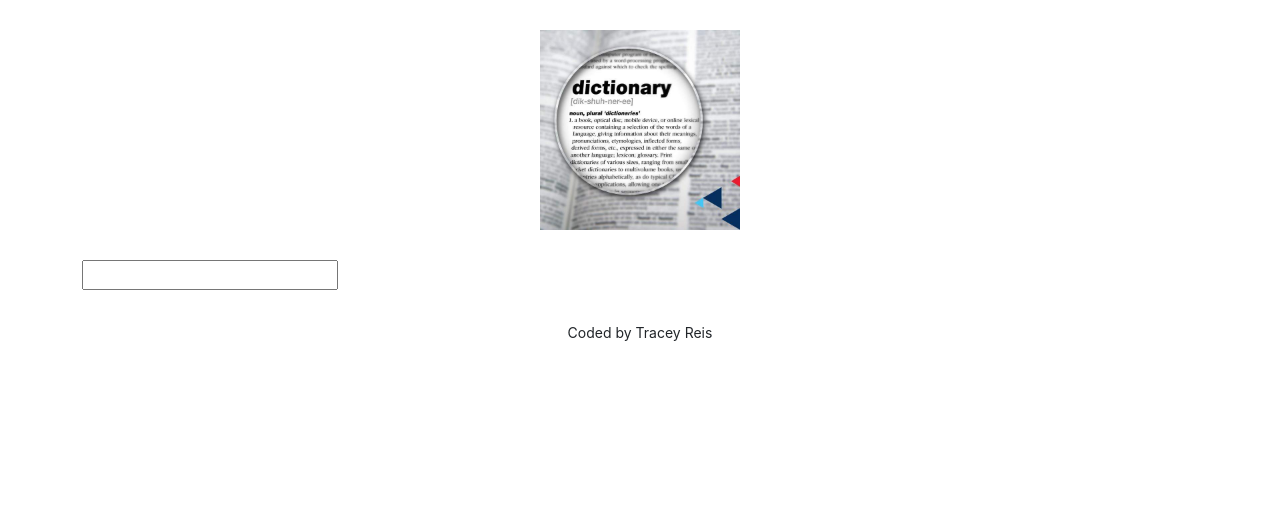
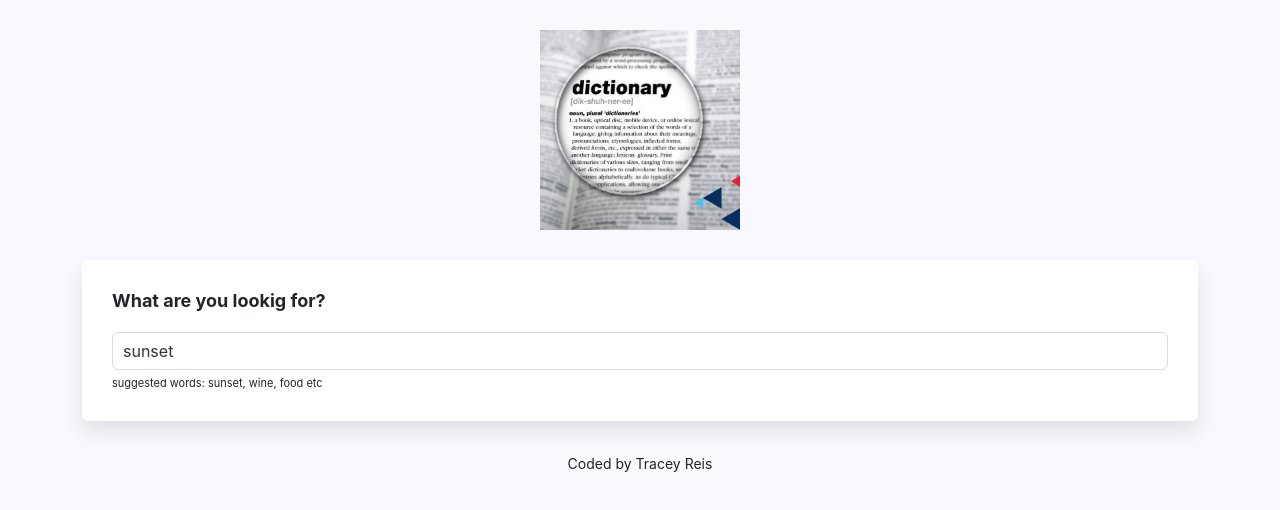
Before and after one commit to tbtreppe/dictionary-app, a React (Create React App) app: page / in a window 1280 px wide. Shown: the top 510 px of the page. Built offline with nearby package versions, Linux system fonts and the light colour scheme; no server answers.

Commit message:
add styling

```diff
--- a/src/App.css
+++ b/src/App.css
@@ -1,3 +1,11 @@
+body {
+  background: #f9f8fe;
+}
+
+a {
+  color: #9670f4;
+}
+
 .App-header {
   margin: 30px 0;
 }
--- a/src/App.js
+++ b/src/App.js
@@ -14,7 +14,7 @@
           />
         </header>
         <main>
-          <Dictionary />
+          <Dictionary defaultKeyword="sunset" />
         </main>
         <footer className="app-footer">
           <small>Coded by Tracey Reis</small>
--- a/src/Dictionary.css
+++ b/src/Dictionary.css
@@ -0,0 +1,26 @@
+.Dictionary h1 {
+  font-size: 18px;
+  font-weight: bold;
+  margin-bottom: 20px;
+}
+
+.Dictionary section {
+  background: white;
+  padding: 30px;
+  border-radius: 6px;
+  box-shadow: 0 10px 20px rgba(0, 0, 0, 10%);
+  margin: 20px 0;
+}
+
+.Dictionary input {
+  width: 100%;
+  padding: 6px 10px;
+  border-radius: 6px;
+  border: 1px solid #ddd;
+  color: #333;
+}
+
+.Dictionary .hint {
+  font-size: 11px;
+  margin-top: 5px;
+}
--- a/src/Dictionary.js
+++ b/src/Dictionary.js
@@ -3,31 +3,54 @@
 import Results from "./Results";
 import "./Dictionary.css";
 
-export default function Dictionary() {
-  let [keyword, setKeyword] = useState("");
+export default function Dictionary(props) {
+  let [keyword, setKeyword] = useState(props.defaultKeyword);
   let [results, setResults] = useState(null);
+  let [loaded, setLoaded] = useState(false);
 
   function handleResponse(response) {
     console.log(response.data[0]);
     setResults(response.data[0]);
   }
 
-  function search(event) {
-    event.preventDefault();
-
+  function search() {
     let apiUrl = `https://api.dictionaryapi.dev/api/v2/entries/en/${keyword}`;
     axios.get(apiUrl).then(handleResponse);
+  }
+
+  function handleSubmit(event) {
+    event.preventDefault();
+    search();
   }
 
   function handleKeywordChange(event) {
     setKeyword(event.target.value);
   }
+
+  function load() {
+    setLoaded(true);
+    search();
+  }
+
+  if (loaded) {
     return (
       <div className="Dictionary">
-      <form onSubmit={search}>
-        <input type="search" onChange={handleKeywordChange} />
+        <section>
+          <h1>What are you lookig for?</h1>
+          <form onSubmit={handleSubmit}>
+            <input
+              type="search"
+              onChange={handleKeywordChange}
+              defaultValue={props.defaultKeyword}
+            />
           </form>
+          <div className="hint">suggested words: sunset, wine, food etc</div>
+        </section>
         <Results results={results} />
       </div>
     );
+  } else {
+    load();
+    return "Loading";
   }
+}
--- /dev/null
+++ b/src/Meaning.css
@@ -0,0 +1,11 @@
+.Meaning h3 {
+  font-size: 24px;
+  line-height: 1.5;
+  font-weight: bold;
+}
+
+.Meaning .example {
+  color: #70757a;
+  font-style: italic;
+  margin-top: 10px;
+}
--- a/src/Meaning.js
+++ b/src/Meaning.js
@@ -1,5 +1,6 @@
 import React from "react";
 import Synonyms from "./Synonyms";
+import "./Meaning.css";
 
 export default function Meaning(props) {
   console.log(props.meaning);
@@ -9,11 +10,8 @@
       {props.meaning.definitions.map(function (definition, index) {
         return (
           <div key={index}>
-            <strong>Definition:</strong>
-            {definition.definition}
-            <br />
-            <strong>Example:</strong>
-            <em>{definition.example}</em>
+            <div className="dictionary">{definition.definition}</div>
+            <div className="example">{definition.example}</div>
             <Synonyms synonyms={definition.synonyms} />
           </div>
         );
--- /dev/null
+++ b/src/Phonetic.css
@@ -0,0 +1,25 @@
+.Phonetic {
+  margin: 20px 0;
+}
+
+.Phonetic a {
+  border: 1px solid #ddd;
+  text-decoration: none;
+  padding: 8px 15px;
+  border-radius: 20px;
+  margin-right: 10px;
+  font-size: 13px;
+  font-weight: bold;
+  transition: all 150ms ease-in-out;
+}
+
+.Phonetic a:hover {
+  background: #9670f4;
+  cursor: pointer;
+  color: white;
+}
+
+.Phonetic .text {
+  opacity: 0.7;
+  font-weight: bold;
+}
--- a/src/Phonetic.js
+++ b/src/Phonetic.js
@@ -1,4 +1,5 @@
 import React from "react";
+import "./Phonetic.css";
 
 export default function Phonetic(props) {
   console.log(props.phonetic);
@@ -7,8 +8,7 @@
       <a href={props.phonetic.audio} target="_blank">
         Listen
       </a>
-      <br />
-      {props.phonetic.text}
+      <span className="text">{props.phonetic.text}</span>
     </div>
   );
 }
--- /dev/null
+++ b/src/Results.css
@@ -0,0 +1,5 @@
+.Results h2 {
+  font-size: 36px;
+  font-weight: bold;
+  line-height: 1.5;
+}
--- a/src/Results.js
+++ b/src/Results.js
@@ -1,11 +1,13 @@
 import React from "react";
 import Meaning from "./Meaning";
 import Phonetic from "./Phonetic";
+import "./Results.css";
 
 export default function Results(props) {
   if (props.results) {
     return (
       <div className="Results">
+        <section>
           <h2>{props.results.word}</h2>
           {props.results.phonetics.map(function (phonetic, index) {
             return (
@@ -14,11 +16,12 @@
               </div>
             );
           })}
+        </section>
         {props.results.meanings.map(function (meaning, index) {
           return (
-            <div key={index}>
+            <section key={index}>
               <Meaning meaning={meaning} />
-            </div>
+            </section>
           );
         })}
       </div>
--- /dev/null
+++ b/src/Synonyms.css
@@ -0,0 +1,11 @@
+.Synonyms {
+  margin: 0 0 0;
+  padding: 0;
+}
+
+.Synonyms li {
+  font-size: 13px;
+  display: inline-block;
+  padding-right: 10px;
+  line-height: 1;
+}
--- a/src/Synonyms.js
+++ b/src/Synonyms.js
@@ -1,4 +1,5 @@
 import React from "react";
+import "./Synonyms.css";
 
 export default function Synonyms(props) {
   if (props.synonyms) {
```
Lines whose indentation alone changed are shown as unchanged.
